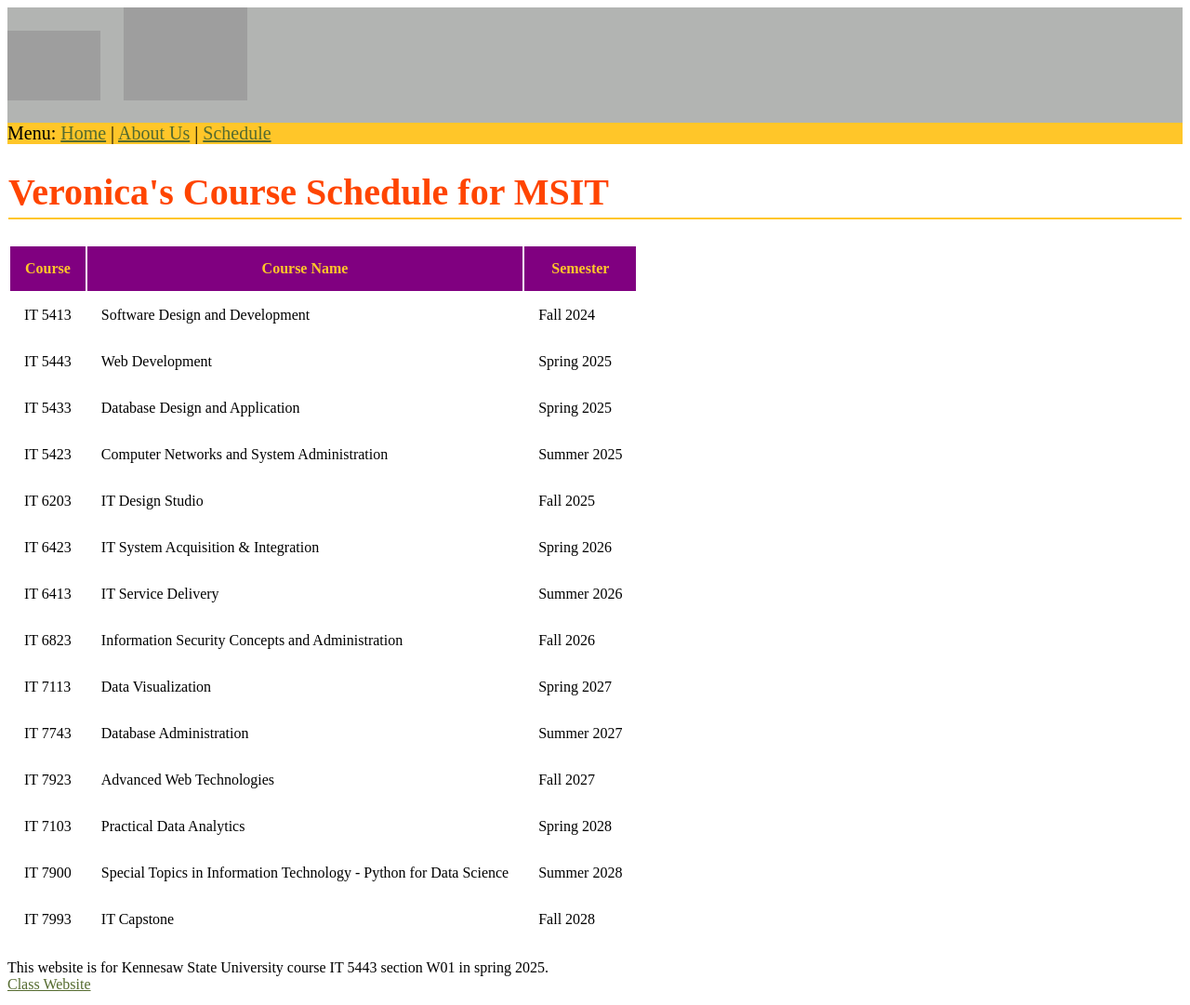
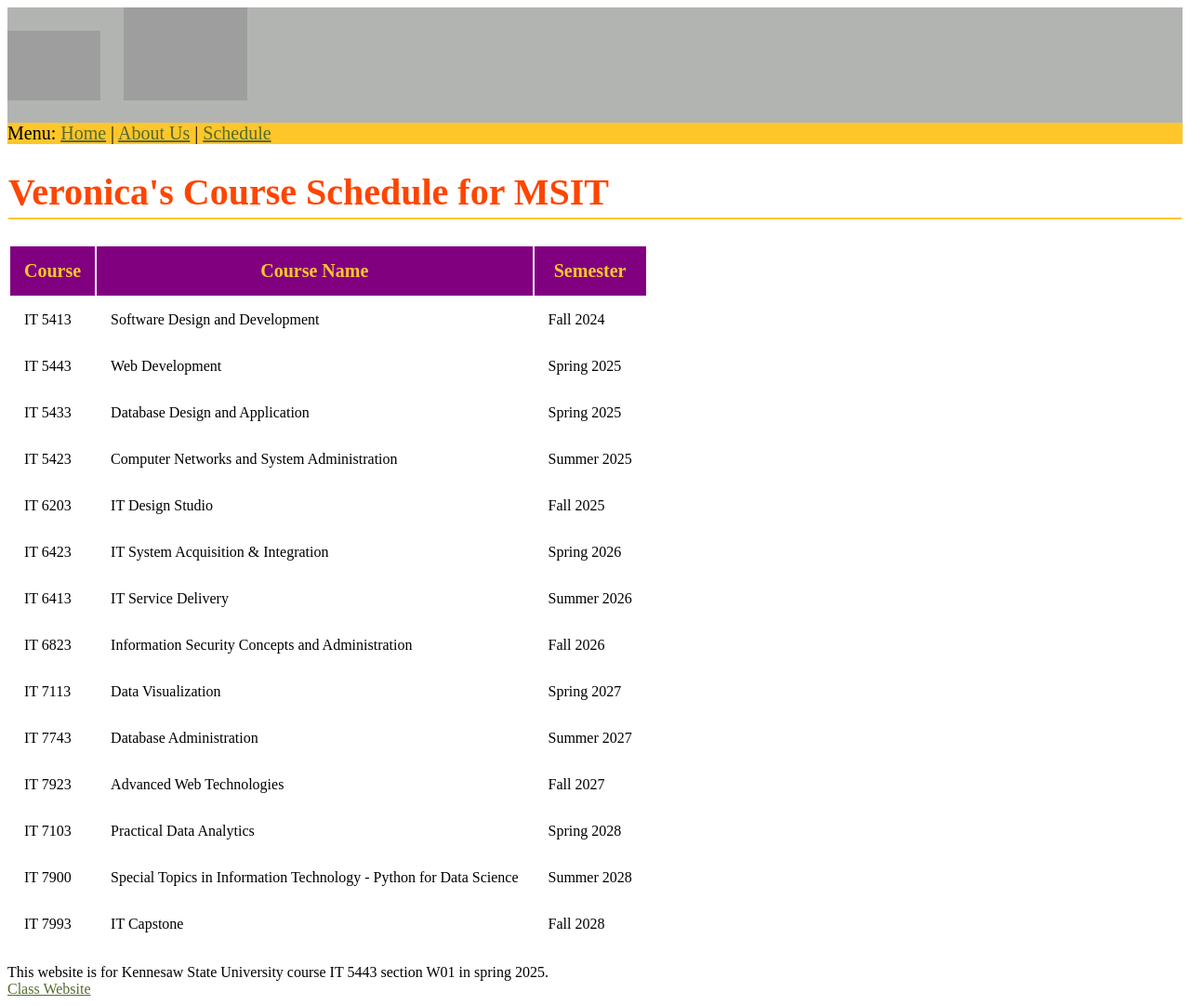
Before and after one commit to Tortall/it5443spring2025, a PHP site: page /schedule.htm in a window 1280 px wide. Shown: the whole page at 93% size. Run offline with PHP 8.4, Linux system fonts and the light colour scheme; grey boxes are pictures that could not be loaded.

Commit message:
Changed table header size to 20.

```diff
--- a/mystyle.css
+++ b/mystyle.css
@@ -11,7 +11,7 @@ h1,	h2, h3{
 th {
 	background-color: purple;
 	color: #ffc629;
-	font-size: 14;
+	font-size: 20px;
 	text-align: center;
 	font-weight: bold;
 }
```
